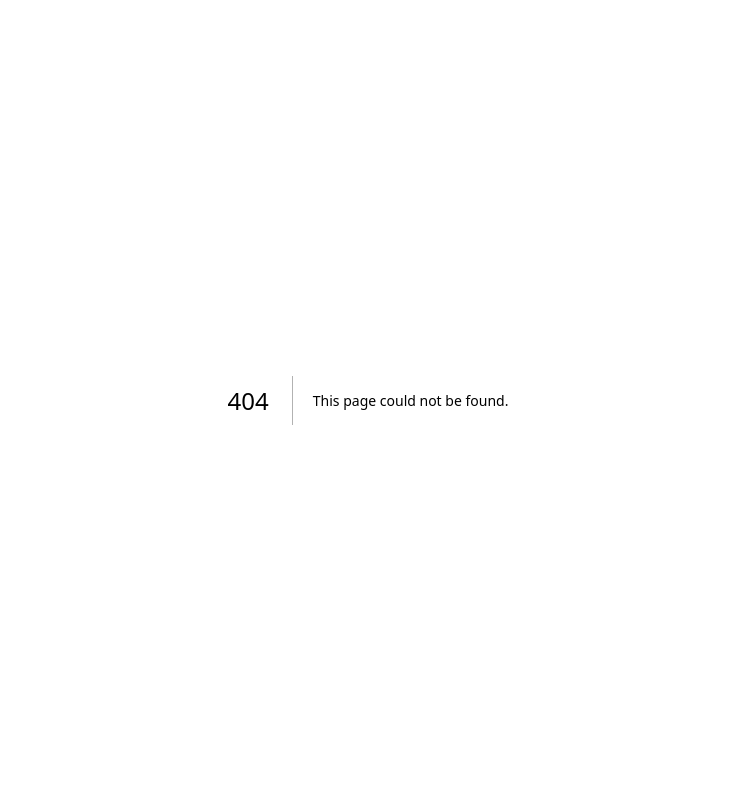
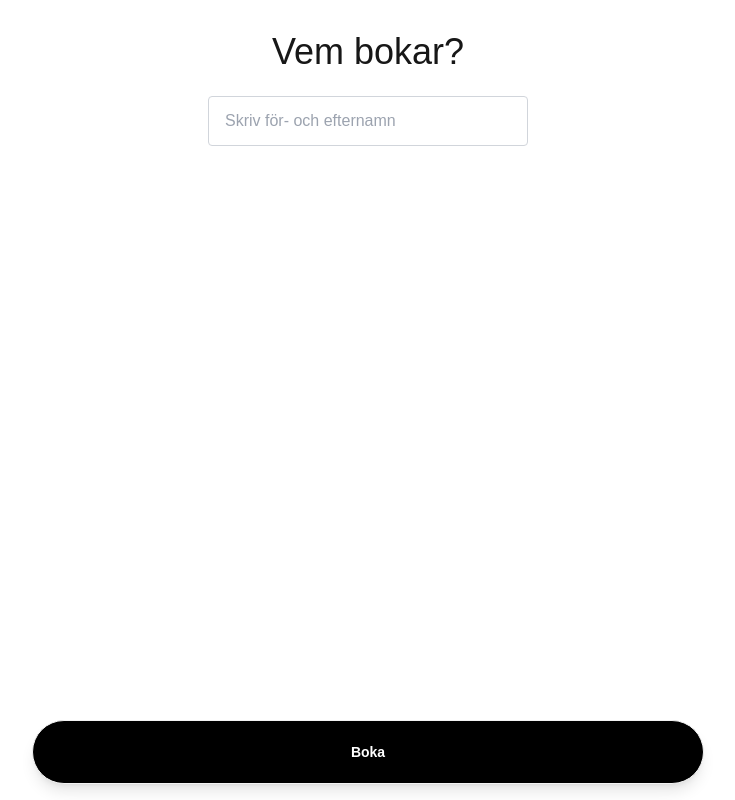
Before and after one commit to DanielB-source/bokningssystem, a Next.js app: page /confirmbooking in a window 1280 px wide. Before the commit this address had no page. Shown: the whole page, without its empty margins (272-1007 px from the left). Built offline with nearby package versions, Linux system fonts and the light colour scheme.

Commit message:
add booking confirmation and update 'bookedBy' field via PUT API

```diff
--- /dev/null
+++ b/app/confirmbooking/page.jsx
@@ -0,0 +1,58 @@
+"use client";
+import { useState } from "react";
+import { useRouter, useSearchParams } from "next/navigation";
+
+const BookingPage = () => {
+  const [name, setName] = useState("");
+  const router = useRouter();
+  const searchParams = useSearchParams();
+  const bookingId = searchParams.get("id");
+
+  const handleSubmit = async () => {
+    if (!name) return;
+    try {
+      const booking = await fetch(`/api/bookings/${bookingId}`);
+      const currentBooking = await booking.json();
+
+      await fetch(`/api/bookings/${bookingId}`, {
+        method: "PUT",
+        headers: {
+          "Content-Type": "application/json",
+        },
+        body: JSON.stringify({
+          ...currentBooking,
+          bookedBy: name,
+        }),
+      });
+
+      router.push("/rooms");
+      router.refresh();
+    } catch (error) {
+      console.error("Error:", error);
+    }
+  };
+
+  return (
+    <div className="min-h-screen flex flex-col items-center justify-between p-8">
+      <div className="flex flex-col items-center space-y-6">
+        <h1 className="text-4xl font-medium">Vem bokar?</h1>
+        <input
+          type="text"
+          placeholder="Skriv för- och efternamn"
+          className="w-80 px-4 py-3 border border-gray-300 rounded"
+          value={name}
+          onChange={(e) => setName(e.target.value)}
+        />
+      </div>
+
+      <button
+        onClick={handleSubmit}
+        className="btn bg-black text-white font-bold w-11/12 max-w-2xl h-16 rounded-full shadow-lg transition-transform transform translate-y-4"
+      >
+        Boka
+      </button>
+    </div>
+  );
+};
+
+export default BookingPage;
--- a/app/rooms/page.tsx
+++ b/app/rooms/page.tsx
@@ -1,4 +1,5 @@
 "use client";
+import Link from "next/link";
 import { useEffect, useState } from "react";
 
 interface Booking {
@@ -223,9 +224,17 @@ const Rooms = () => {
 
       {selectedBooking !== null && (
         <div className="fixed bottom-16 left-0 right-0 flex justify-center">
-          <button className="btn bg-black text-white font-bold w-11/12 max-w-2xl h-16 rounded-full shadow-lg transition-transform transform translate-y-4">
+          <Link
+            href={{
+              pathname: "/confirmbooking",
+              query: {
+                id: selectedBooking,
+              },
+            }}
+            className="btn bg-black text-white font-bold w-11/12 max-w-2xl h-16 rounded-full shadow-lg transition-transform transform translate-y-4"
+          >
             Nästa
-          </button>
+          </Link>
         </div>
       )}
     </div>
```
Also changed, not shown: 1 other file (tests, documents, lock files or other folders).
